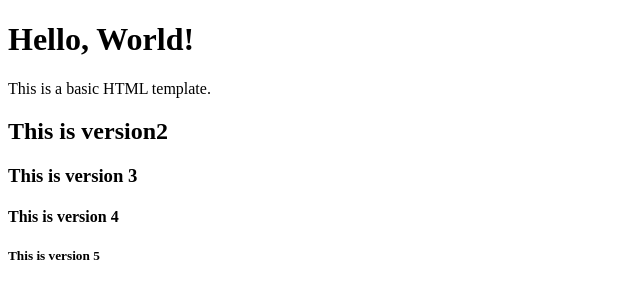
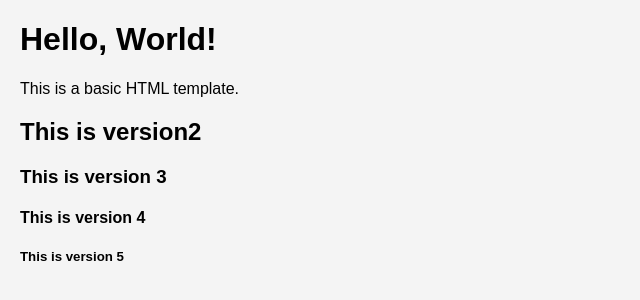
Before and after one commit to Kunal12164/learning, a plain HTML site: page index.html in a window 1280 px wide. Shown: the whole page, without its empty margins (0-640 px from the left). Drawn offline with Linux system fonts and the light colour scheme.

Commit message:
added desgin for css

```diff
--- a/index.html
+++ b/index.html
@@ -2,6 +2,7 @@
 <html lang="en">
 <head>
   <meta charset="utf-8">
+  <link rel="stylesheet" href="styles.css">
   <title>My Page</title>
 </head>
 <body>
--- /dev/null
+++ b/styles.css
@@ -0,0 +1,5 @@
+body {
+    font-family: Arial, sans-serif;
+    margin: 20px;
+    background-color: #f4f4f4;
+}
```
